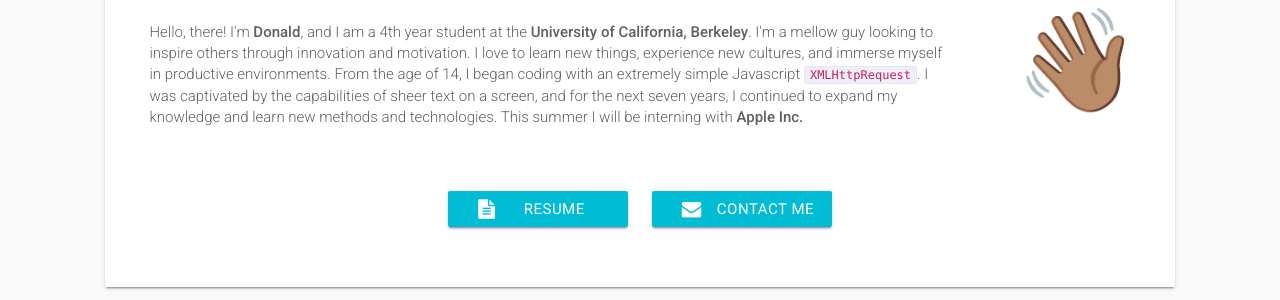
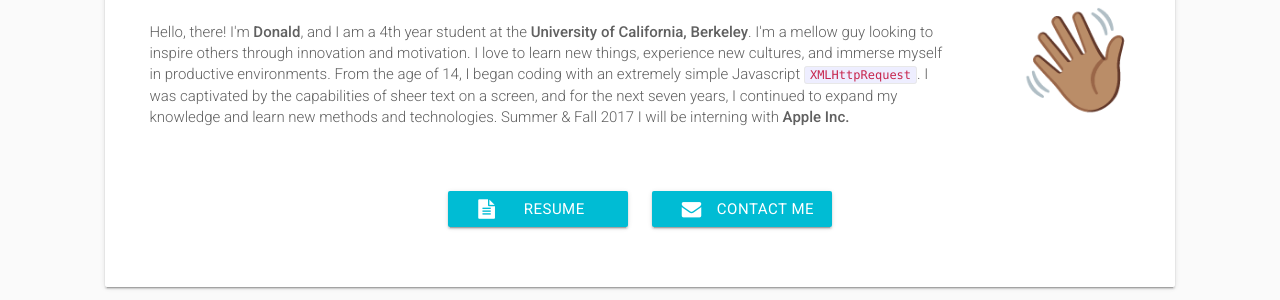
Before and after one commit to drfranks3/drfranks3.github.io, a Jekyll site: the page index.html, which Jekyll copies as it is, in a window 1280 px wide. Shown: the part 382-682 px from the top of the page. Built offline with Jekyll 4.4.1, drawn with Linux system fonts in a browser that asks for light colours; nearby versions of some CDN libraries.

Commit message:
Modified Fall Plans

```diff
--- a/index.html
+++ b/index.html
@@ -65,7 +65,7 @@
               <p>
                 Hello, there! I'm <b>Donald</b>, and I am a 4th year student at the <b>University of California, Berkeley</b>. I'm a mellow guy looking to inspire others through innovation and motivation. I love to learn new things, experience new cultures, and immerse myself in productive environments.
                 From the age of 14, I began coding with an extremely simple Javascript <code>XMLHttpRequest</code>. I was captivated by the capabilities of sheer text on a screen, and for the next seven years, I continued to expand my knowledge and learn new methods and technologies.
-                This summer I will be interning with <b>Apple Inc.</b>
+                Summer &amp; Fall 2017 I will be interning with <b>Apple Inc.</b>
               </p>
             </div>
             <div id="wave" class="col col-xs-12 col-sm-12 col-md-2 text-center">
```
